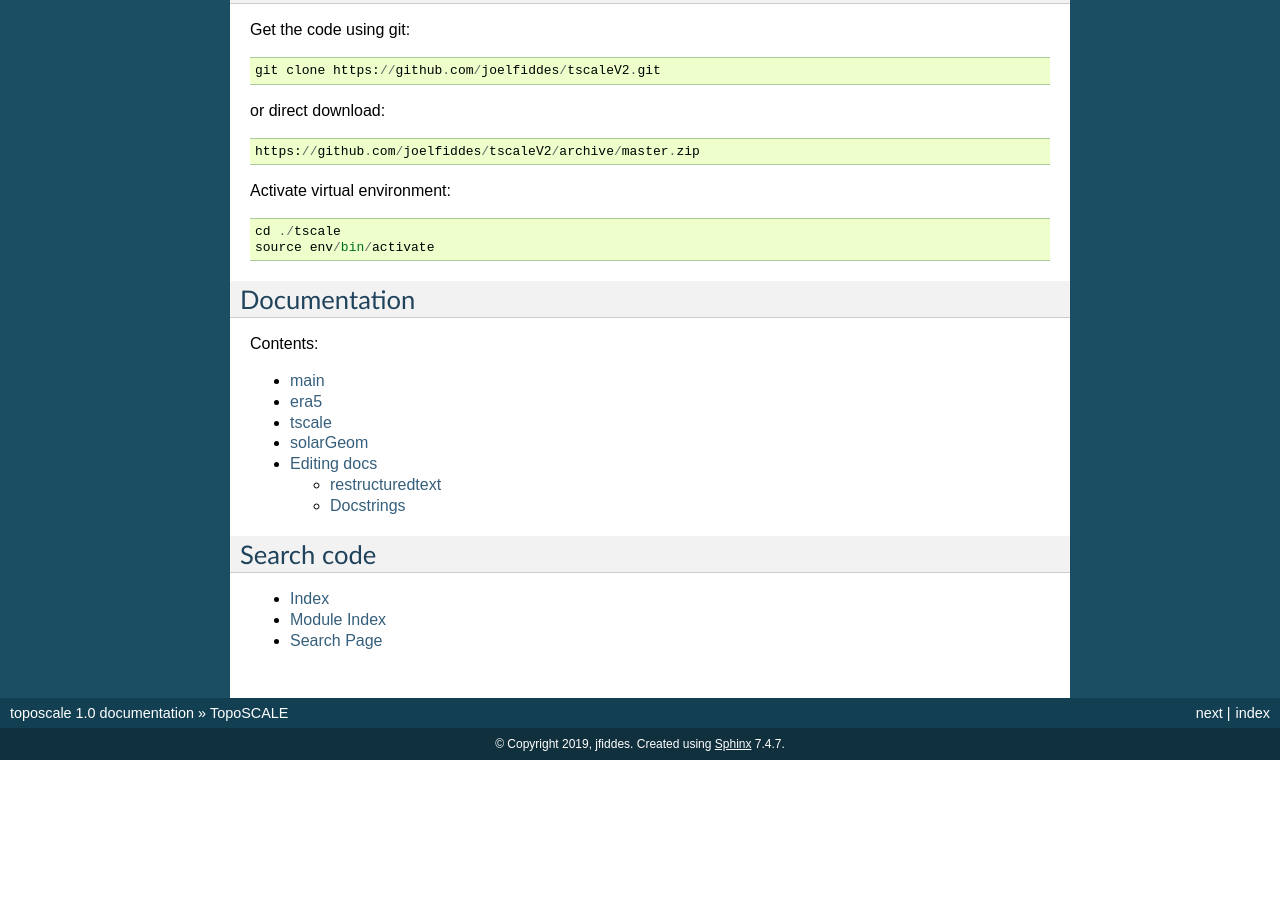
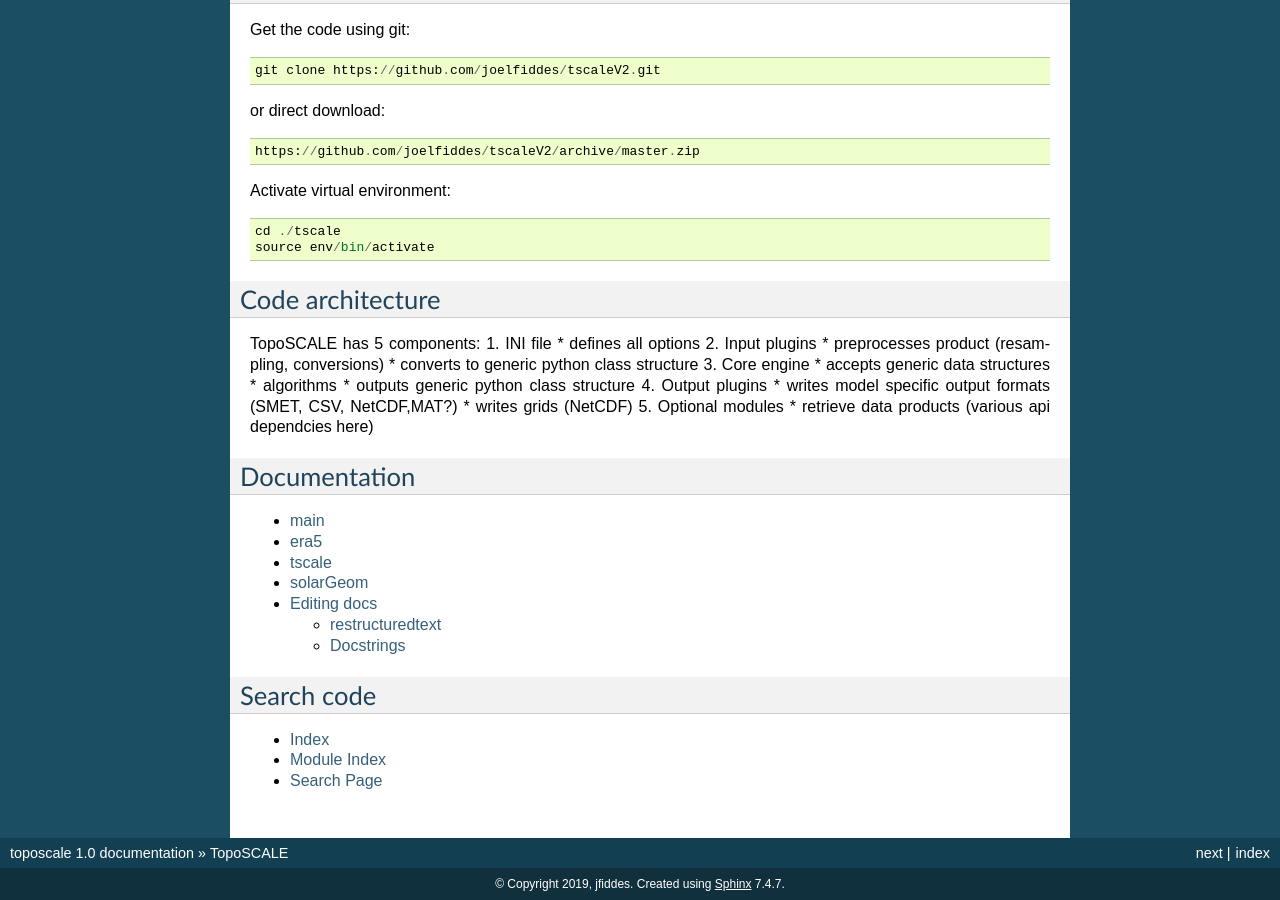
Before and after one commit to joelfiddes/tscaleV2, a Sphinx documentation site: the page built from docs/index.rst, in a window 1280 px wide and 900 px high, scrolled down 678 px. Built offline with Sphinx 7.4.7, drawn with Linux system fonts in a browser that asks for light colours; before the commit the page ends 1438 px from its top, so only the background shows below that.

Commit message:
docs edit

```diff
--- a/docs/index.rst
+++ b/docs/index.rst
@@ -41,12 +41,32 @@ Activate virtual environment::
 
 	cd ./tscale
 	source env/bin/activate
+
+Code architecture
+-----------------
+TopoSCALE has 5 components:
+1. INI file
+* defines all options
+2. Input plugins
+* preprocesses product (resampling, conversions)
+* converts to generic python class structure
+3. Core engine
+* accepts generic data structures
+* algorithms
+* outputs generic  python class structure
+4. Output plugins
+* writes model specific output formats (SMET, CSV, NetCDF,MAT?)
+* writes grids (NetCDF)
+5. Optional modules
+* retrieve data products (various api dependcies here)
+
+
 Documentation
 -------------
 
 .. toctree::
    :maxdepth: 2
-   :caption: Contents:
+
 
    main.rst
    era5.rst
```
